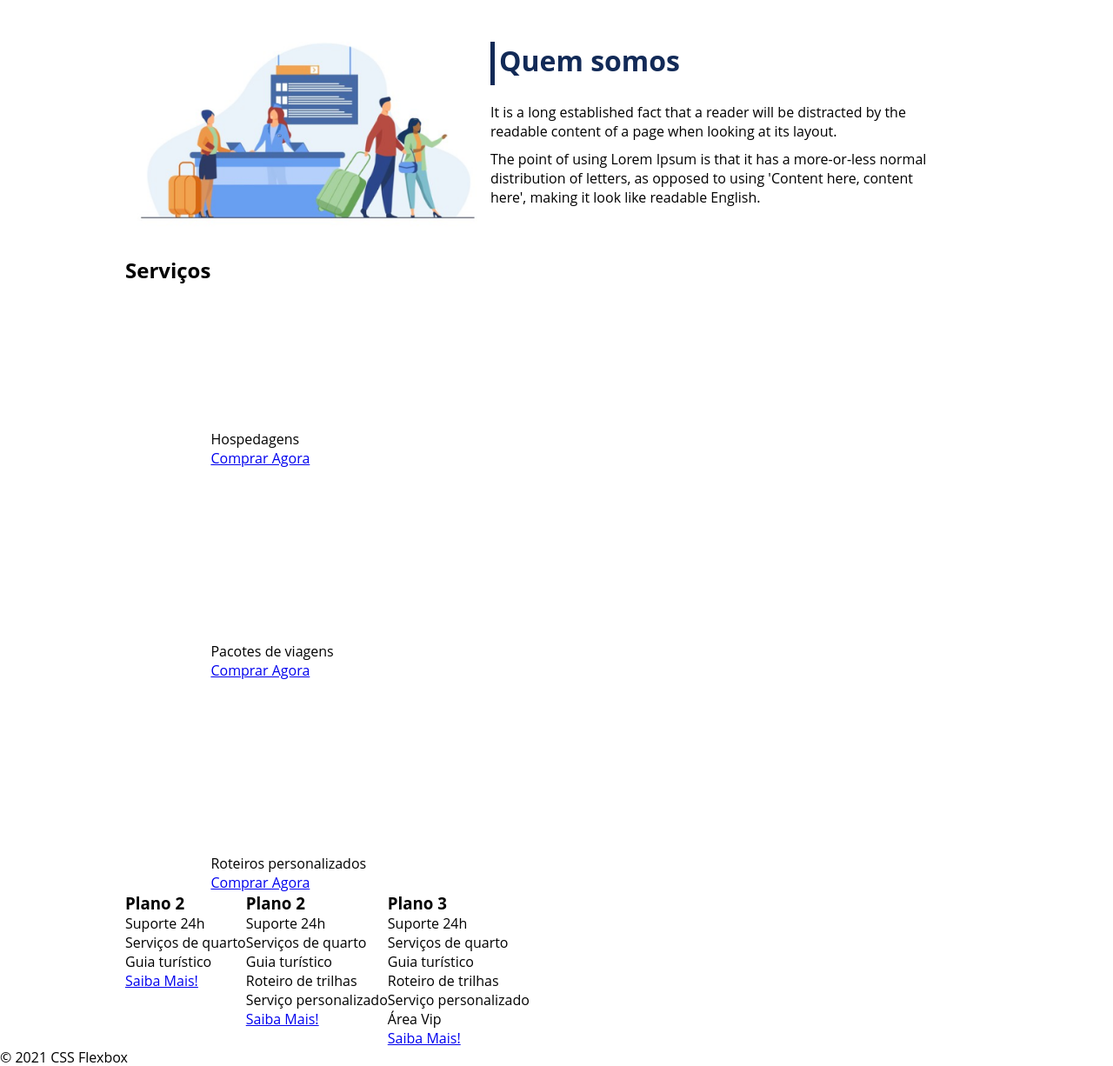
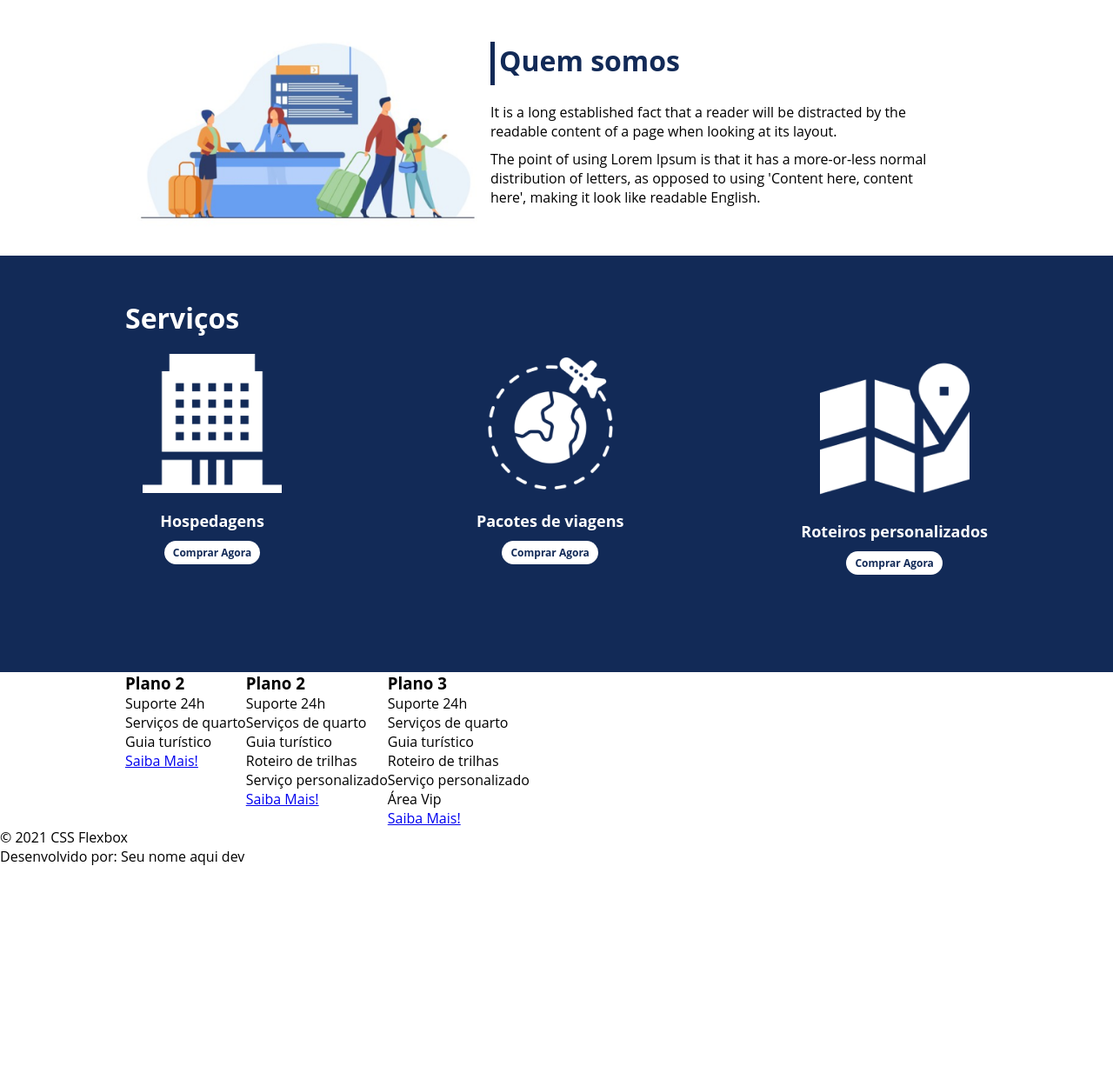
Before and after one commit to ljarillo/flex-project, a plain HTML site: page index.html in a window 1280 px wide. Shown: the part 897-2123 px from the top of the page at 87% size. After the commit the page ends 1893 px from the top, so only its background shows below. Drawn offline with Linux system fonts and the light colour scheme.

Commit message:
Finalizada a seção de Serviços

```diff
--- a/index.html
+++ b/index.html
@@ -47,30 +47,32 @@
         </div>
     </div>
 
-    <div class="flex-container">
+    <div class="container-externo">
+        <div class="flex-container" id="servicos">
             <div>
                 <h2>Serviços</h2>
             </div>
 
-        <div>
-            <div>
+            <div class="list-servicos">
+                <div class="item-servico">
                     <div><img src="./images/icon-2.png" alt="hospedagens"></div>
                     <p>Hospedagens</p>
                     <a href="#">Comprar Agora</a>
                 </div>
 
-            <div>
+                <div class="item-servico">
                     <div><img src="./images/icon-1.png" alt="pacote de viagens"></div>
                     <p>Pacotes de viagens</p>
                     <a href="#">Comprar Agora</a>
                 </div>
 
-            <div>
+                <div class="item-servico">
                     <div><img src="./images/icon-3.png" alt="roteiros personalizados"></div>
                     <p>Roteiros personalizados</p>
                     <a href="#">Comprar Agora</a>
                 </div>
 
+            </div>
         </div>
     </div>
 
--- a/style.css
+++ b/style.css
@@ -110,3 +110,55 @@ header .menu {
 #quem-somos img {
     min-width: 420px;
 }
+
+.container-externo {
+    background-color: #122A57;
+    width: 100%;
+}
+
+#servicos {
+    flex-direction: column;
+    padding-top: 50px;
+    padding-bottom: 100px;
+}
+
+#servicos h2 {
+    color: #fff;
+    font-size: 32px;
+    margin-bottom: 20px;
+}
+
+.list-servicos {
+    display: flex;
+    justify-content: space-between;
+}
+
+.list-servicos .item-servico {
+    text-align: center;
+}
+
+.item-servico a {
+    width: 220px;
+    background-color: #fff;
+    border-radius: 30px;
+    height: 50px;
+    text-align: center;
+    line-height: 50px;
+    margin-top: 20px;
+    padding: 5px 10px;
+    color: #122A57;
+    font-size: 12px;
+    text-decoration: none;
+    font-weight: 700;
+}
+
+.item-servico p {
+    font-weight: 700;
+    font-size: 18px;
+    color: #fff;
+    margin-top:20px;
+}
+.item-servico img {
+    width: 80%;
+    margin: auto;
+}
```
Lines whose indentation alone changed are shown as unchanged.
